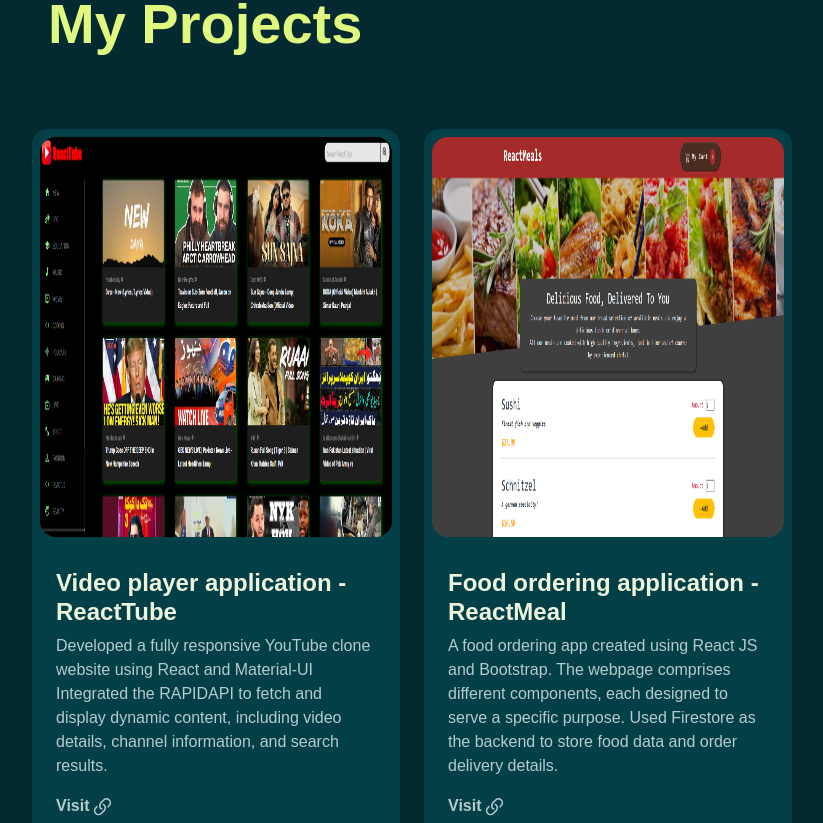
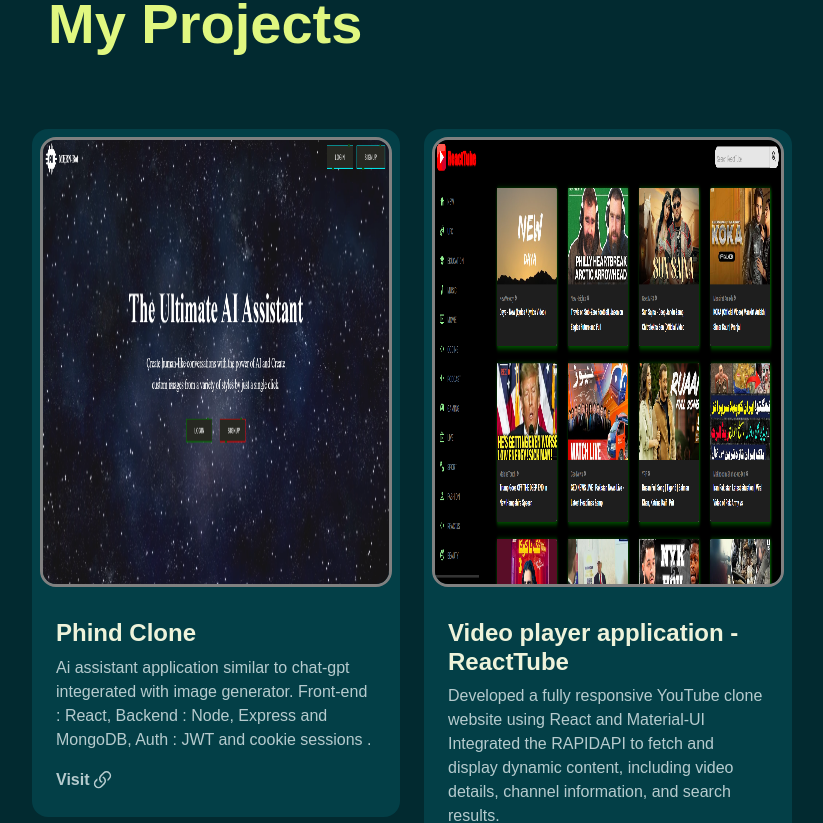
Before and after one commit to Poseidon0070/myportfolio, a React (Create React App) app: page / in a window 1280 px wide. Shown: the part 3600-4423 px from the top of the page, without its empty margins (428-1251 px from the left). Built offline with nearby package versions, Linux system fonts and the light colour scheme; a web font is replaced by a local one.

Commit message:
myportfolio

```diff
--- a/src/components/ProjectContainer.js
+++ b/src/components/ProjectContainer.js
@@ -5,7 +5,7 @@ function ProjectContainer({ img, children, right, link }) {
         <div className="col-md-6" data-aos={`${right ? 'fade-right' : 'fade-left'}`}>
             <div className="card-custom rounded-4 bg-base shadow-effect">
                 <div className="card-custom-image rounded-4 p-2">
-                    <img className="rounded-4" src={img} alt="" style={{ height: "400px" }} />
+                    <img className="rounded-4" src={img} alt="" style={{ height: "450px", border:"3px solid grey" }} />
                 </div>
                 <div className="card-custom-content p-4">
                     {children}
--- a/src/components/Projects.js
+++ b/src/components/Projects.js
@@ -6,6 +6,7 @@ import foodApp from '../assets/images/projects/FoodApp.png'
 import expenceTracker from '../assets/images/projects/ExpenseTracker.png'
 import shooterGame from '../assets/images/projects/2DshooterGame.png'
 import taskManagementApp from '../assets/images/projects/TaskManagementApp.png'
+import mernbot from '../assets/images/projects/Mernbot.png'
 
 //"./assets/images/project-1.jpg"
 
@@ -27,6 +28,13 @@ function Projects() {
 
                     <div className="row gy-4">
 
+                        <ProjectContainer
+                            img={mernbot}
+                            link={"https://master--mern-bot.netlify.app/"}>
+                            <h4>Phind Clone</h4>
+                            <p>Ai assistant application similar to chat-gpt integerated with image generator. Front-end : React, Backend : Node, Express and MongoDB, Auth : JWT and cookie sessions   .
+                            </p>
+                        </ProjectContainer>
                         <ProjectContainer
                             img={reactTube}
                             right={true}
@@ -66,6 +74,7 @@ function Projects() {
                         </ProjectContainer>
                         <ProjectContainer
                         img={taskManagementApp}
+                        right={true}
                         link={`https://65b7d4c6aa96151eb7175335--aesthetic-buttercream-603993.netlify.app/`}>
                             <h4>Task Management App</h4>
                             <p>
```
Also changed, not shown: src/assets/images/projects/Mernbot.png (added).
